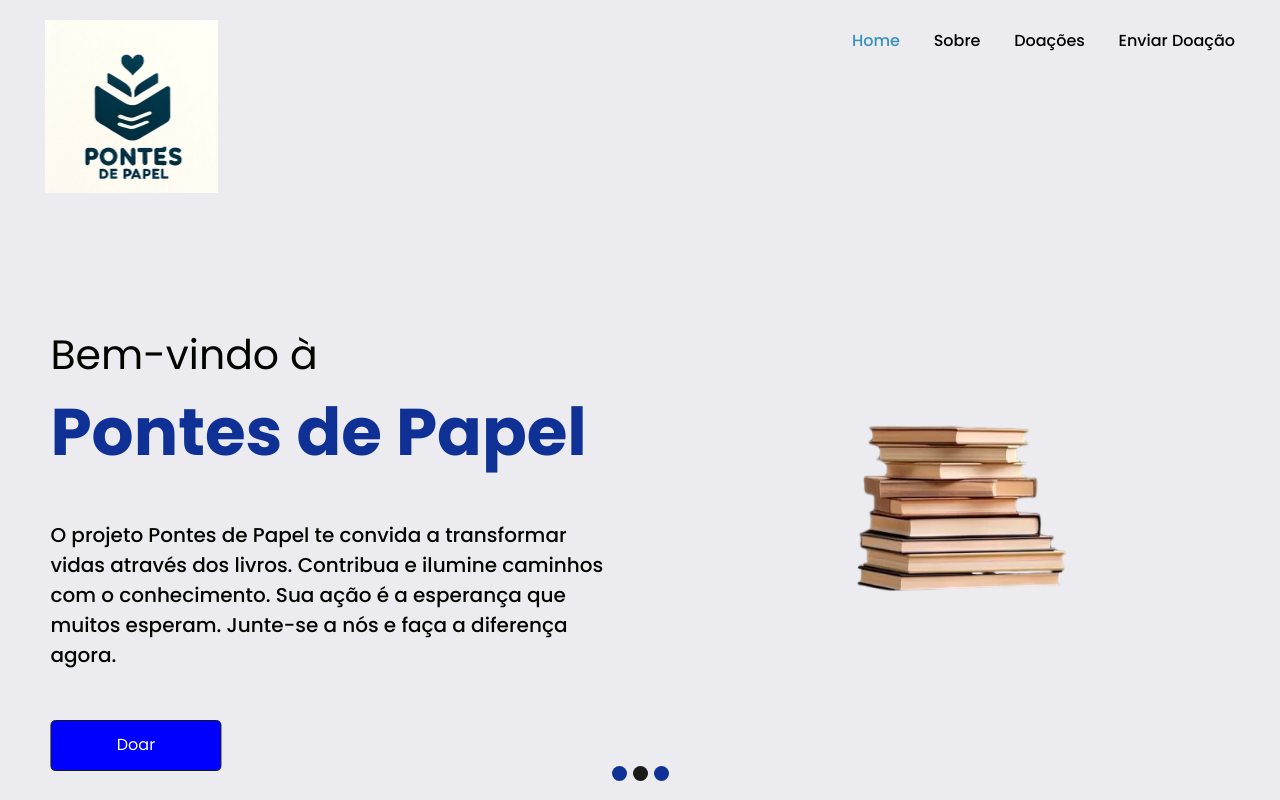
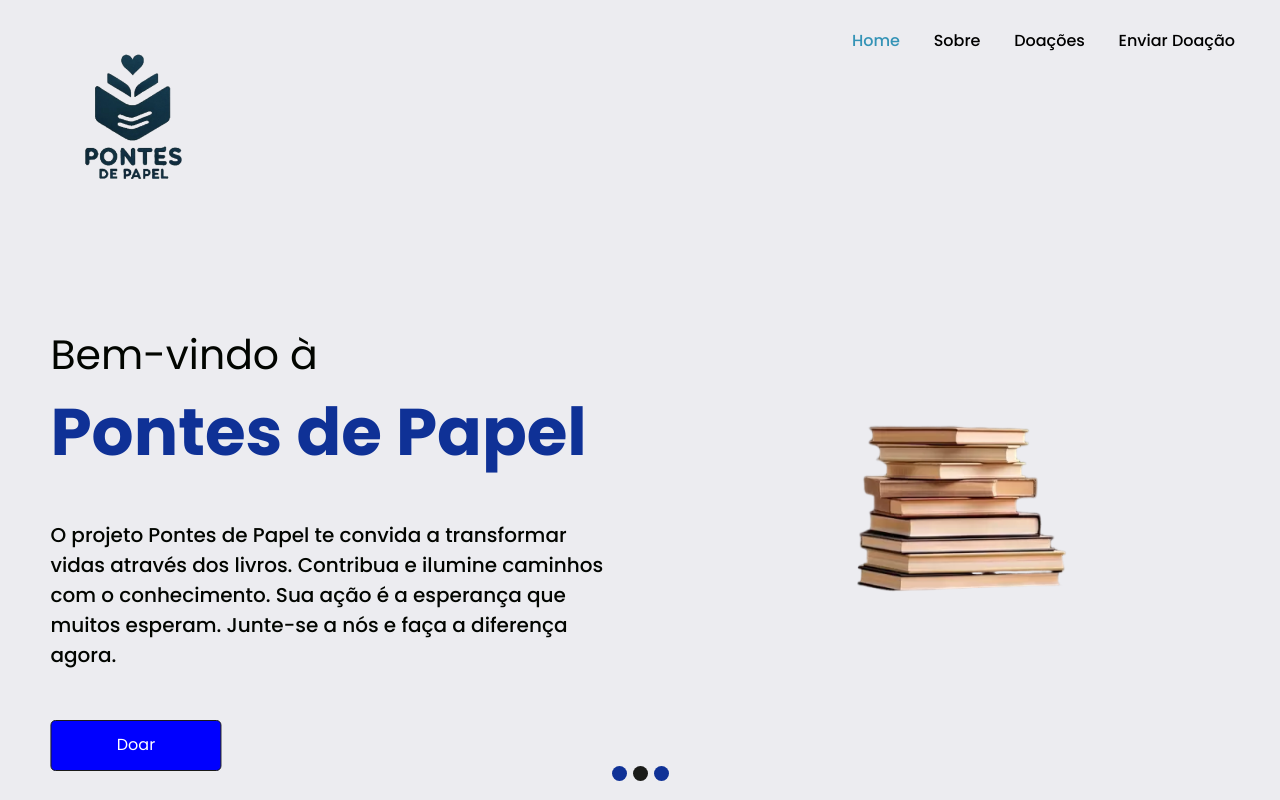
Before and after one commit to AntonioBruschi/ExtensaoCurricular, a plain HTML site: page index.html in a window 1280 px wide. Shown: the top 800 px of the page. Drawn offline with nearby package versions, Linux system fonts and the light colour scheme.

Commit message:
finalização

```diff
--- a/index.html
+++ b/index.html
@@ -14,7 +14,7 @@
   <meta name="description" content="">
   <meta name="author" content="">
   <!-- fevicon -->
-  <link rel="icon" href="images/Logo.jpg" type="image/gif" />
+  <link rel="icon" href="images/Logo.png" type="image/gif" />
   <!-- bootstrap css -->
   <link rel="stylesheet" href="css/bootstrap.min.css">
   <!-- style css -->
@@ -61,7 +61,7 @@
               <div class="full">
                 <div class="center-desk">
                   <div class="logo">
-                    <a href="index.html"><img src="images/Logo.jpg" alt="#" /></a>
+                    <a href="index.html"><img src="images/Logo.png" alt="#" /></a>
                   </div>
                 </div>
               </div>
```
Also changed, not shown: doar.html (+1 -1 lines), hst.html (+2 -2 lines), images/Logo.png (added).
